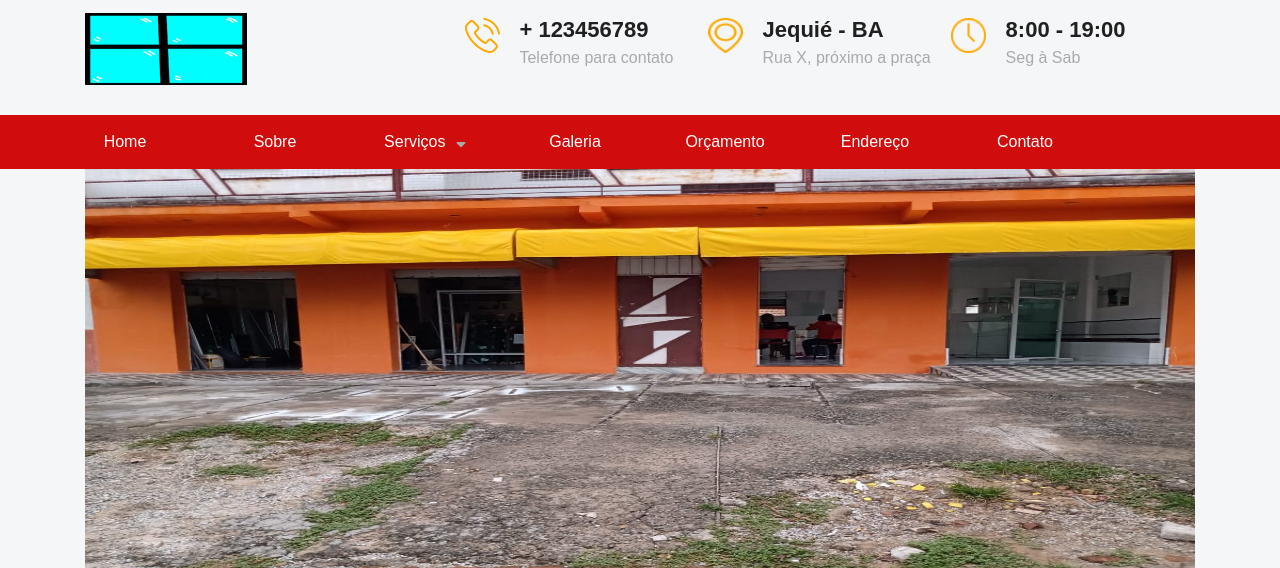
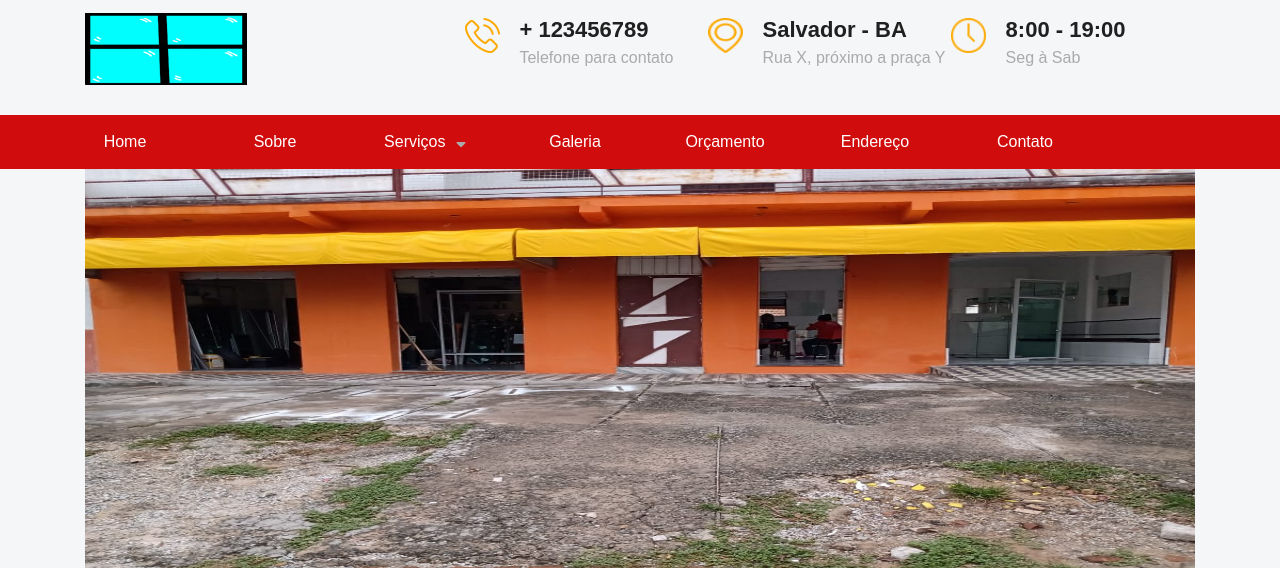
Before and after one commit to SidSan97/vidracaria, a PHP site: page / in a window 1280 px wide. Shown: the top 568 px of the page. Run offline with PHP 8.4, Linux system fonts and the light colour scheme; some libraries are stand-ins or nearby versions.

Commit message:
Incorporação do mapa

```diff
--- a/index.php
+++ b/index.php
@@ -36,9 +36,9 @@
                       <li>
                         <img src="assets/posicao_icon.png" width="35px" height="35px" alt="Endereço">
                           <p>
-                            <span> Jequié - BA </span>
+                            <span> Salvador - BA </span>
                             <br>
-                            Rua X, próximo a praça
+                            Rua X, próximo a praça Y
                           </p>
                       </li>
                       <li>
@@ -254,7 +254,7 @@
                   <h5> Informe abaixo o seu CEP </h5> <br>
                     <div style="display: flex; flex-direction: row;">
                       <input type="text" placeholder="Informe o CEP" name="cep">
-                      <button><i class="fas fa-search"></i></button>
+                      <!--button><i class="fas fa-search"></i></button-->
                     </div>
                         <a href="http://www.buscacep.correios.com.br/sistemas/buscacep/" target="_blank"><p>Não sabe o seu CEP? Clique aqui!</p></a>
                 </div>
@@ -389,9 +389,9 @@
     <div class="container">
       <h3 align="center">Onde estamos</h3>
         <hr>
-          <p align="left">Av. Tote Lomanto, S/N Joaquim Romão - Jequié-BA (Prox. SUPERGASBRAS E L.E.C ANDAIMES)</p>
+          <p align="left">Salvador - BA</p>
           <div class="col-12" id="localizacao">
-            <iframe src="https://www.google.com/maps/embed?pb=!1m18!1m12!1m3!1d3873.731702527756!2d-40.09119368575777!3d-13.855136881936524!2m3!1f0!2f0!3f0!3m2!1i1024!2i768!4f13.1!3m3!1m2!1s0x740af7d148a4f7f%3A0xbeecce50ebd31b40!2sAv.%20Tote%20Lomanto%20-%20Centro%2C%20Jequi%C3%A9%20-%20BA!5e0!3m2!1spt-BR!2sbr!4v1584734840659!5m2!1spt-BR!2sbr" width="100%" height="450" frameborder="0" style="border:0;" allowfullscreen="" aria-hidden="false" tabindex="0"></iframe>
+          <iframe src="https://www.google.com/maps/embed?pb=!1m18!1m12!1m3!1d248902.29843405838!2d-38.5601943331116!3d-12.901393039151571!2m3!1f0!2f0!3f0!3m2!1i1024!2i768!4f13.1!3m3!1m2!1s0x716112050422ebd%3A0xf71c84369573db9d!2sSalvador%2C%20BA!5e0!3m2!1spt-BR!2sbr!4v1585162383111!5m2!1spt-BR!2sbr" width="100%" height="450" frameborder="0" style="border:0;" allowfullscreen="" aria-hidden="false" tabindex="0"></iframe>
           </div>
     </div>
   </div>
```
